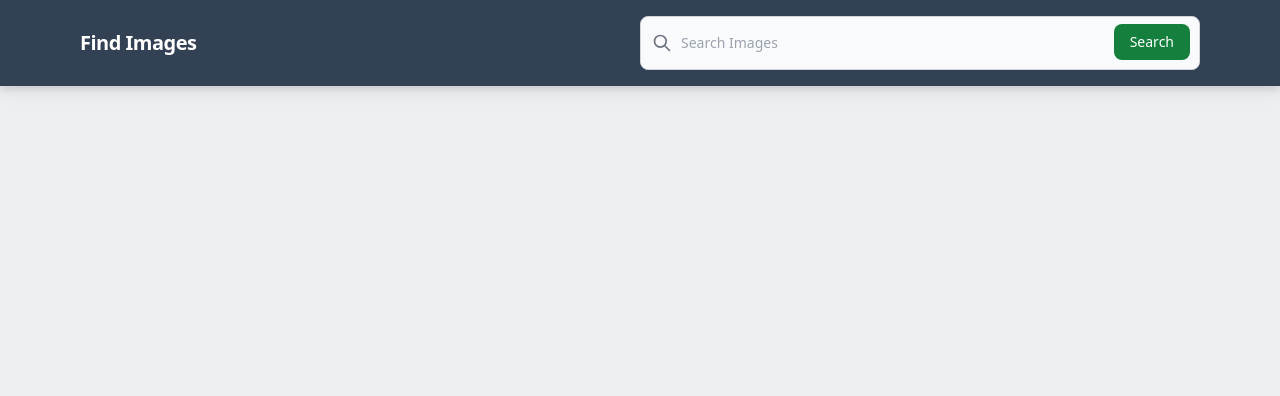
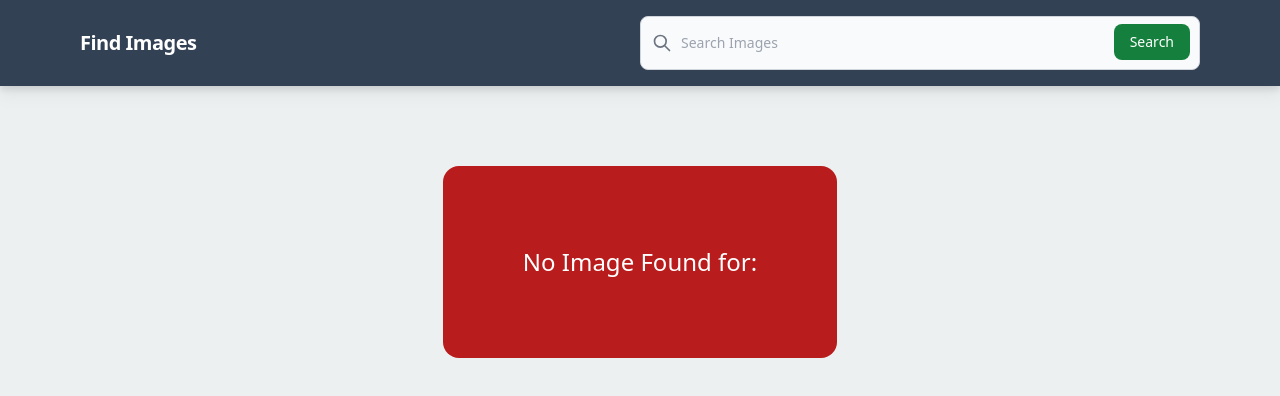
Before and after one commit to hamzaa9176/search-images, a React (Create React App) app: page / in a window 1280 px wide. Shown: the top 396 px of the page. Built offline with nearby package versions, Linux system fonts and the light colour scheme; no server answers.

Commit message:
improved overall functionality like noimage found

```diff
--- a/src/App.js
+++ b/src/App.js
@@ -5,7 +5,7 @@ import Gallery from "./components/Gallery";
 import InfiniteScroll from "react-infinite-scroll-component";
 import Search from "./components/Search";
 import Loader from './components/Loader'
-
+import NoImage from './components/NoImage'
 
 function App() {
   const [data, setData] = useState([]);
@@ -40,10 +40,10 @@ function App() {
         if (active) {
           if (page > 1) {
             setData(prev => [...prev, ...response.data.photos.photo]);
-            //setLoading(false)
+            setLoading(false)
           } else {
             setData(response.data.photos.photo);
-            //setLoading(false)
+            setLoading(false)
           }
           //console.log(response.data);
           active = false;
@@ -51,6 +51,7 @@ function App() {
       })
       .catch((error) => {
         console.log("error fetching data", error);
+        setLoading(false)
       });
 
 
@@ -72,11 +73,10 @@ function App() {
     <>
 
 
-      <Search settingQuery={settingQuery} searchTerm={searchTerm} />
-
+      <Search settingQuery={settingQuery} searchTerm={searchTerm} data={data}/>
       {
 
-        data.length === 0 && !loading ? <h1>No image found </h1> : (data.length !== 0 && <InfiniteScroll
+        data.length === 0 && !loading ? <NoImage word={searchTerm}/> : (data.length !== 0 && <InfiniteScroll
           dataLength={data.length}
           next={() => setPage(prev => prev + 1)}
           hasMore={true}
@@ -91,6 +91,7 @@ function App() {
 
       }
 
+
     </>
   );
 }
--- a/src/components/NoImage.js
+++ b/src/components/NoImage.js
@@ -1,8 +1,12 @@
 import React from 'react'
 
-const NoImage = () => {
+const NoImage = ({word}) => {
   return (
-    <div className=''>No Image Found</div>
+    <div className='  text-white flex flex-row justify-center mt-20'>
+      <div className=" w-fit  p-20 NoImg bg-red-700 rounded-2xl text-center font-medium text-2xl">
+      No Image Found for: {word}
+      </div>
+    </div>
   )
 }
 
--- a/src/components/Search.js
+++ b/src/components/Search.js
@@ -1,6 +1,6 @@
 import React, { useState, useEffect } from "react";
 
-const Search = ({searchTerm , settingQuery }) => {
+const Search = ({searchTerm , settingQuery, data }) => {
   const [query, setQuery] = useState("");
   const [scrollPosition, setScrollPosition] = useState(0);
 
@@ -71,9 +71,9 @@ const Search = ({searchTerm , settingQuery }) => {
           </form>
         </div>
       </nav>
-      {searchWord&&<div className=" bg-slate-400 flex justify-center p-2">
+      {searchWord&&data.length!==0?<div className=" bg-slate-400 flex justify-center p-2">
         <h1 className="text-base text-white font-medium lg:text-sm md:text-sm">Result For: <span className="text-slate-900 uppercase">{searchWord}</span></h1>
-      </div>
+      </div>: ''
       }
     </>
   );
```
